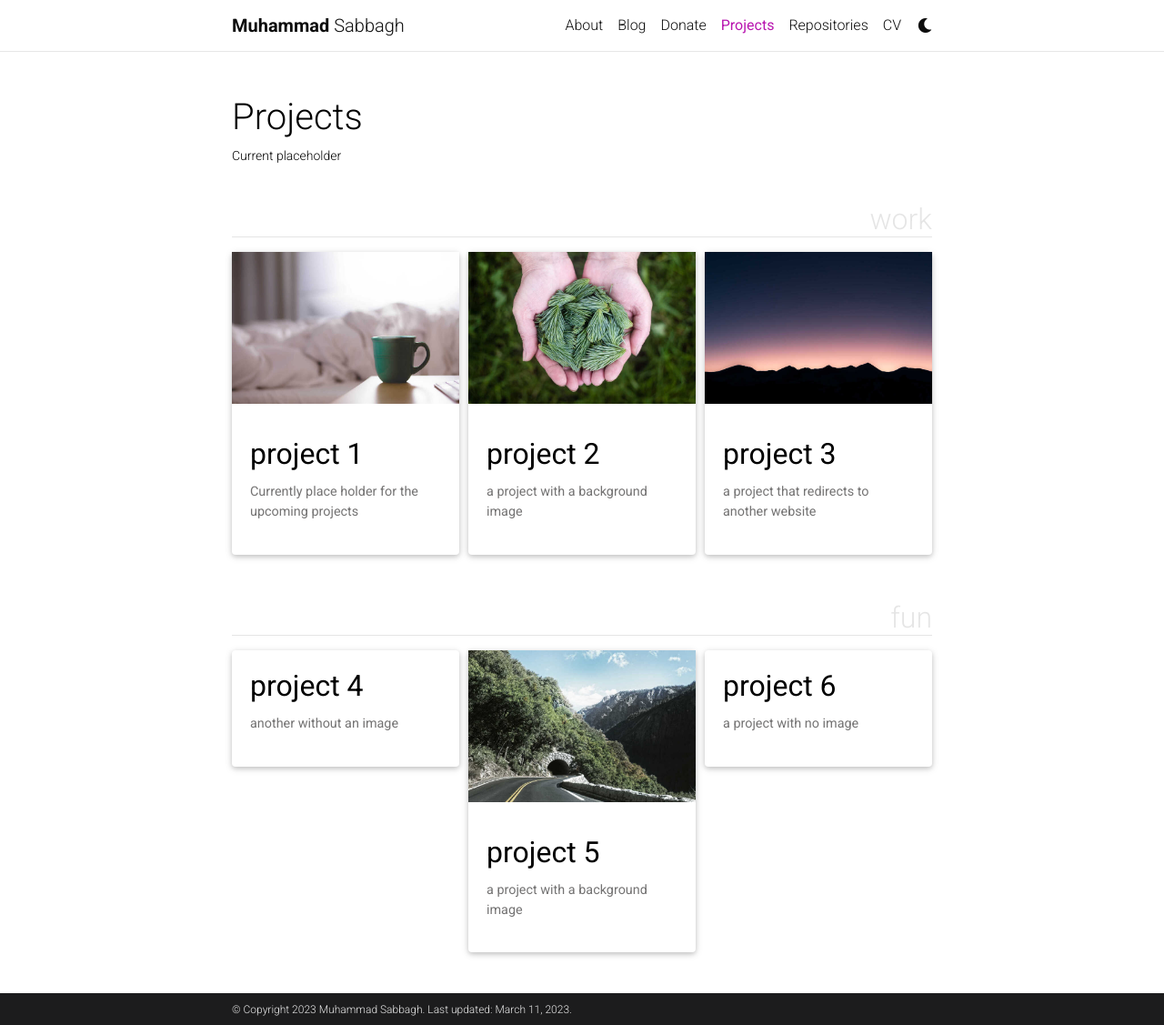
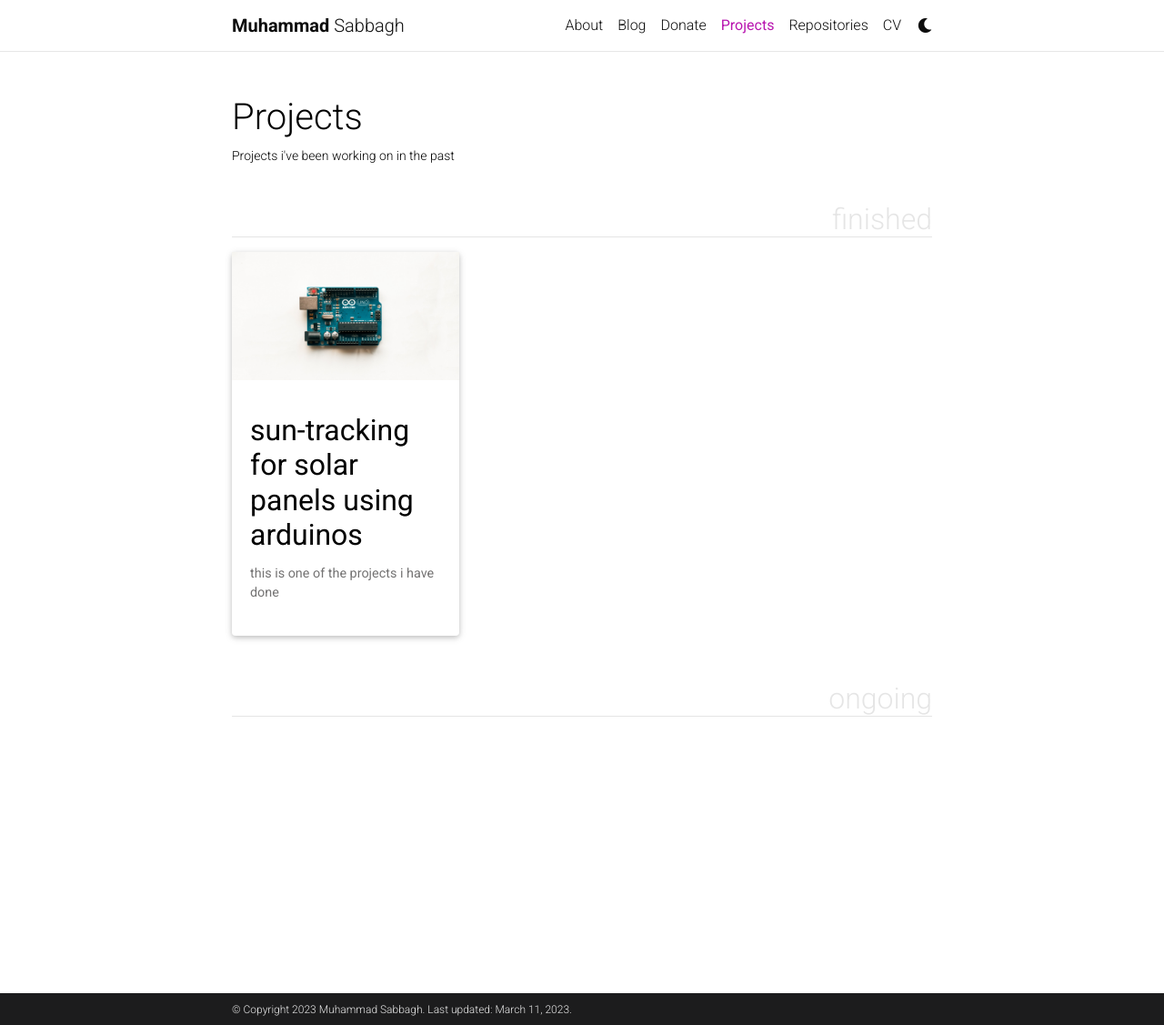
Before and after one commit to MuhammedSabbagh/MuhammedSabbagh.github.io, a Jekyll site: the page built from _pages/projects.md, in a window 1280 px wide and 1127 px high. Shown: the whole window at 91% size. Built offline with Jekyll 4.4.1, drawn with Linux system fonts in a browser that asks for light colours; full-size pictures stand in for the smaller copies a plugin makes; comment, search, counter and statistics services are not loaded; a style sheet for code colours, icons or effects is not loaded.

Commit message:
adding project,pic, and editings

````diff
--- a/_pages/projects.md
+++ b/_pages/projects.md
@@ -2,10 +2,10 @@
 layout: page
 title: Projects
 permalink: /projects/
-description: Current placeholder
+description: Projects i've been working on in the past
 nav: true
 nav_order: 2
-display_categories: [work, fun]
+display_categories: [finished, ongoing]
 horizontal: false
 ---
 
--- a/_projects/1_project.md
+++ /dev/null
@@ -1,80 +0,0 @@
----
-layout: page
-title: project 1
-description: Currently place holder for the upcoming projects
-img: assets/img/12.jpg
-importance: 1
-category: work
----
-
-Every project has a beautiful feature showcase page.
-It's easy to include images in a flexible 3-column grid format.
-Make your photos 1/3, 2/3, or full width.
-
-To give your project a background in the portfolio page, just add the img tag to the front matter like so:
-
-    ---
-    layout: page
-    title: project
-    description: a project with a background image
-    img: /assets/img/12.jpg
-    ---
-
-<div class="row">
-    <div class="col-sm mt-3 mt-md-0">
-        {% include figure.html path="assets/img/1.jpg" title="example image" class="img-fluid rounded z-depth-1" %}
-    </div>
-    <div class="col-sm mt-3 mt-md-0">
-        {% include figure.html path="assets/img/3.jpg" title="example image" class="img-fluid rounded z-depth-1" %}
-    </div>
-    <div class="col-sm mt-3 mt-md-0">
-        {% include figure.html path="assets/img/5.jpg" title="example image" class="img-fluid rounded z-depth-1" %}
-    </div>
-</div>
-<div class="caption">
-    Caption photos easily. On the left, a road goes through a tunnel. Middle, leaves artistically fall in a hipster photoshoot. Right, in another hipster photoshoot, a lumberjack grasps a handful of pine needles.
-</div>
-<div class="row">
-    <div class="col-sm mt-3 mt-md-0">
-        {% include figure.html path="assets/img/5.jpg" title="example image" class="img-fluid rounded z-depth-1" %}
-    </div>
-</div>
-<div class="caption">
-    This image can also have a caption. It's like magic.
-</div>
-
-You can also put regular text between your rows of images.
-Say you wanted to write a little bit about your project before you posted the rest of the images.
-You describe how you toiled, sweated, *bled* for your project, and then... you reveal its glory in the next row of images.
-
-
-<div class="row justify-content-sm-center">
-    <div class="col-sm-8 mt-3 mt-md-0">
-        {% include figure.html path="assets/img/6.jpg" title="example image" class="img-fluid rounded z-depth-1" %}
-    </div>
-    <div class="col-sm-4 mt-3 mt-md-0">
-        {% include figure.html path="assets/img/11.jpg" title="example image" class="img-fluid rounded z-depth-1" %}
-    </div>
-</div>
-<div class="caption">
-    You can also have artistically styled 2/3 + 1/3 images, like these.
-</div>
-
-
-The code is simple.
-Just wrap your images with `<div class="col-sm">` and place them inside `<div class="row">` (read more about the <a href="https://getbootstrap.com/docs/4.4/layout/grid/">Bootstrap Grid</a> system).
-To make images responsive, add `img-fluid` class to each; for rounded corners and shadows use `rounded` and `z-depth-1` classes.
-Here's the code for the last row of images above:
-
-{% raw %}
-```html
-<div class="row justify-content-sm-center">
-    <div class="col-sm-8 mt-3 mt-md-0">
-        {% include figure.html path="assets/img/6.jpg" title="example image" class="img-fluid rounded z-depth-1" %}
-    </div>
-    <div class="col-sm-4 mt-3 mt-md-0">
-        {% include figure.html path="assets/img/11.jpg" title="example image" class="img-fluid rounded z-depth-1" %}
-    </div>
-</div>
-```
-{% endraw %}
--- a/_projects/2_project.md
+++ /dev/null
@@ -1,80 +0,0 @@
----
-layout: page
-title: project 2
-description: a project with a background image
-img: assets/img/3.jpg
-importance: 2
-category: work
----
-
-Every project has a beautiful feature showcase page.
-It's easy to include images in a flexible 3-column grid format.
-Make your photos 1/3, 2/3, or full width.
-
-To give your project a background in the portfolio page, just add the img tag to the front matter like so:
-
-    ---
-    layout: page
-    title: project
-    description: a project with a background image
-    img: /assets/img/12.jpg
-    ---
-
-<div class="row">
-    <div class="col-sm mt-3 mt-md-0">
-        {% include figure.html path="assets/img/1.jpg" title="example image" class="img-fluid rounded z-depth-1" %}
-    </div>
-    <div class="col-sm mt-3 mt-md-0">
-        {% include figure.html path="assets/img/3.jpg" title="example image" class="img-fluid rounded z-depth-1" %}
-    </div>
-    <div class="col-sm mt-3 mt-md-0">
-        {% include figure.html path="assets/img/5.jpg" title="example image" class="img-fluid rounded z-depth-1" %}
-    </div>
-</div>
-<div class="caption">
-    Caption photos easily. On the left, a road goes through a tunnel. Middle, leaves artistically fall in a hipster photoshoot. Right, in another hipster photoshoot, a lumberjack grasps a handful of pine needles.
-</div>
-<div class="row">
-    <div class="col-sm mt-3 mt-md-0">
-        {% include figure.html path="assets/img/5.jpg" title="example image" class="img-fluid rounded z-depth-1" %}
-    </div>
-</div>
-<div class="caption">
-    This image can also have a caption. It's like magic.
-</div>
-
-You can also put regular text between your rows of images.
-Say you wanted to write a little bit about your project before you posted the rest of the images.
-You describe how you toiled, sweated, *bled* for your project, and then... you reveal its glory in the next row of images.
-
-
-<div class="row justify-content-sm-center">
-    <div class="col-sm-8 mt-3 mt-md-0">
-        {% include figure.html path="assets/img/6.jpg" title="example image" class="img-fluid rounded z-depth-1" %}
-    </div>
-    <div class="col-sm-4 mt-3 mt-md-0">
-        {% include figure.html path="assets/img/11.jpg" title="example image" class="img-fluid rounded z-depth-1" %}
-    </div>
-</div>
-<div class="caption">
-    You can also have artistically styled 2/3 + 1/3 images, like these.
-</div>
-
-
-The code is simple.
-Just wrap your images with `<div class="col-sm">` and place them inside `<div class="row">` (read more about the <a href="https://getbootstrap.com/docs/4.4/layout/grid/">Bootstrap Grid</a> system).
-To make images responsive, add `img-fluid` class to each; for rounded corners and shadows use `rounded` and `z-depth-1` classes.
-Here's the code for the last row of images above:
-
-{% raw %}
-```html
-<div class="row justify-content-sm-center">
-    <div class="col-sm-8 mt-3 mt-md-0">
-        {% include figure.html path="assets/img/6.jpg" title="example image" class="img-fluid rounded z-depth-1" %}
-    </div>
-    <div class="col-sm-4 mt-3 mt-md-0">
-        {% include figure.html path="assets/img/11.jpg" title="example image" class="img-fluid rounded z-depth-1" %}
-    </div>
-</div>
-```
-{% endraw %}
--- a/_projects/4_project.md
+++ /dev/null
@@ -1,80 +0,0 @@
----
-layout: page
-title: project 4
-description: another without an image
-img:
-importance: 3
-category: fun
----
-
-Every project has a beautiful feature showcase page.
-It's easy to include images in a flexible 3-column grid format.
-Make your photos 1/3, 2/3, or full width.
-
-To give your project a background in the portfolio page, just add the img tag to the front matter like so:
-
-    ---
-    layout: page
-    title: project
-    description: a project with a background image
-    img: /assets/img/12.jpg
-    ---
-
-<div class="row">
-    <div class="col-sm mt-3 mt-md-0">
-        {% include figure.html path="assets/img/1.jpg" title="example image" class="img-fluid rounded z-depth-1" %}
-    </div>
-    <div class="col-sm mt-3 mt-md-0">
-        {% include figure.html path="assets/img/3.jpg" title="example image" class="img-fluid rounded z-depth-1" %}
-    </div>
-    <div class="col-sm mt-3 mt-md-0">
-        {% include figure.html path="assets/img/5.jpg" title="example image" class="img-fluid rounded z-depth-1" %}
-    </div>
-</div>
-<div class="caption">
-    Caption photos easily. On the left, a road goes through a tunnel. Middle, leaves artistically fall in a hipster photoshoot. Right, in another hipster photoshoot, a lumberjack grasps a handful of pine needles.
-</div>
-<div class="row">
-    <div class="col-sm mt-3 mt-md-0">
-        {% include figure.html path="assets/img/5.jpg" title="example image" class="img-fluid rounded z-depth-1" %}
-    </div>
-</div>
-<div class="caption">
-    This image can also have a caption. It's like magic.
-</div>
-
-You can also put regular text between your rows of images.
-Say you wanted to write a little bit about your project before you posted the rest of the images.
-You describe how you toiled, sweated, *bled* for your project, and then... you reveal its glory in the next row of images.
-
-
-<div class="row justify-content-sm-center">
-    <div class="col-sm-8 mt-3 mt-md-0">
-        {% include figure.html path="assets/img/6.jpg" title="example image" class="img-fluid rounded z-depth-1" %}
-    </div>
-    <div class="col-sm-4 mt-3 mt-md-0">
-        {% include figure.html path="assets/img/11.jpg" title="example image" class="img-fluid rounded z-depth-1" %}
-    </div>
-</div>
-<div class="caption">
-    You can also have artistically styled 2/3 + 1/3 images, like these.
-</div>
-
-
-The code is simple.
-Just wrap your images with `<div class="col-sm">` and place them inside `<div class="row">` (read more about the <a href="https://getbootstrap.com/docs/4.4/layout/grid/">Bootstrap Grid</a> system).
-To make images responsive, add `img-fluid` class to each; for rounded corners and shadows use `rounded` and `z-depth-1` classes.
-Here's the code for the last row of images above:
-
-{% raw %}
-```html
-<div class="row justify-content-sm-center">
-    <div class="col-sm-8 mt-3 mt-md-0">
-        {% include figure.html path="assets/img/6.jpg" title="example image" class="img-fluid rounded z-depth-1" %}
-    </div>
-    <div class="col-sm-4 mt-3 mt-md-0">
-        {% include figure.html path="assets/img/11.jpg" title="example image" class="img-fluid rounded z-depth-1" %}
-    </div>
-</div>
-```
-{% endraw %}
--- a/_projects/5_project.md
+++ /dev/null
@@ -1,80 +0,0 @@
----
-layout: page
-title: project 5
-description: a project with a background image
-img: assets/img/1.jpg
-importance: 3
-category: fun
----
-
-Every project has a beautiful feature showcase page.
-It's easy to include images in a flexible 3-column grid format.
-Make your photos 1/3, 2/3, or full width.
-
-To give your project a background in the portfolio page, just add the img tag to the front matter like so:
-
-    ---
-    layout: page
-    title: project
-    description: a project with a background image
-    img: /assets/img/12.jpg
-    ---
-
-<div class="row">
-    <div class="col-sm mt-3 mt-md-0">
-        {% include figure.html path="assets/img/1.jpg" title="example image" class="img-fluid rounded z-depth-1" %}
-    </div>
-    <div class="col-sm mt-3 mt-md-0">
-        {% include figure.html path="assets/img/3.jpg" title="example image" class="img-fluid rounded z-depth-1" %}
-    </div>
-    <div class="col-sm mt-3 mt-md-0">
-        {% include figure.html path="assets/img/5.jpg" title="example image" class="img-fluid rounded z-depth-1" %}
-    </div>
-</div>
-<div class="caption">
-    Caption photos easily. On the left, a road goes through a tunnel. Middle, leaves artistically fall in a hipster photoshoot. Right, in another hipster photoshoot, a lumberjack grasps a handful of pine needles.
-</div>
-<div class="row">
-    <div class="col-sm mt-3 mt-md-0">
-        {% include figure.html path="assets/img/5.jpg" title="example image" class="img-fluid rounded z-depth-1" %}
-    </div>
-</div>
-<div class="caption">
-    This image can also have a caption. It's like magic.
-</div>
-
-You can also put regular text between your rows of images.
-Say you wanted to write a little bit about your project before you posted the rest of the images.
-You describe how you toiled, sweated, *bled* for your project, and then... you reveal its glory in the next row of images.
-
-
-<div class="row justify-content-sm-center">
-    <div class="col-sm-8 mt-3 mt-md-0">
-        {% include figure.html path="assets/img/6.jpg" title="example image" class="img-fluid rounded z-depth-1" %}
-    </div>
-    <div class="col-sm-4 mt-3 mt-md-0">
-        {% include figure.html path="assets/img/11.jpg" title="example image" class="img-fluid rounded z-depth-1" %}
-    </div>
-</div>
-<div class="caption">
-    You can also have artistically styled 2/3 + 1/3 images, like these.
-</div>
-
-
-The code is simple.
-Just wrap your images with `<div class="col-sm">` and place them inside `<div class="row">` (read more about the <a href="https://getbootstrap.com/docs/4.4/layout/grid/">Bootstrap Grid</a> system).
-To make images responsive, add `img-fluid` class to each; for rounded corners and shadows use `rounded` and `z-depth-1` classes.
-Here's the code for the last row of images above:
-
-{% raw %}
-```html
-<div class="row justify-content-sm-center">
-    <div class="col-sm-8 mt-3 mt-md-0">
-        {% include figure.html path="assets/img/6.jpg" title="example image" class="img-fluid rounded z-depth-1" %}
-    </div>
-    <div class="col-sm-4 mt-3 mt-md-0">
-        {% include figure.html path="assets/img/11.jpg" title="example image" class="img-fluid rounded z-depth-1" %}
-    </div>
-</div>
-```
-{% endraw %}
--- a/_projects/6_project.md
+++ /dev/null
@@ -1,80 +0,0 @@
----
-layout: page
-title: project 6
-description: a project with no image
-img:
-importance: 4
-category: fun
----
-
-Every project has a beautiful feature showcase page.
-It's easy to include images in a flexible 3-column grid format.
-Make your photos 1/3, 2/3, or full width.
-
-To give your project a background in the portfolio page, just add the img tag to the front matter like so:
-
-    ---
-    layout: page
-    title: project
-    description: a project with a background image
-    img: /assets/img/12.jpg
-    ---
-
-<div class="row">
-    <div class="col-sm mt-3 mt-md-0">
-        {% include figure.html path="assets/img/1.jpg" title="example image" class="img-fluid rounded z-depth-1" %}
-    </div>
-    <div class="col-sm mt-3 mt-md-0">
-        {% include figure.html path="assets/img/3.jpg" title="example image" class="img-fluid rounded z-depth-1" %}
-    </div>
-    <div class="col-sm mt-3 mt-md-0">
-        {% include figure.html path="assets/img/5.jpg" title="example image" class="img-fluid rounded z-depth-1" %}
-    </div>
-</div>
-<div class="caption">
-    Caption photos easily. On the left, a road goes through a tunnel. Middle, leaves artistically fall in a hipster photoshoot. Right, in another hipster photoshoot, a lumberjack grasps a handful of pine needles.
-</div>
-<div class="row">
-    <div class="col-sm mt-3 mt-md-0">
-        {% include figure.html path="assets/img/5.jpg" title="example image" class="img-fluid rounded z-depth-1" %}
-    </div>
-</div>
-<div class="caption">
-    This image can also have a caption. It's like magic.
-</div>
-
-You can also put regular text between your rows of images.
-Say you wanted to write a little bit about your project before you posted the rest of the images.
-You describe how you toiled, sweated, *bled* for your project, and then... you reveal its glory in the next row of images.
-
-
-<div class="row justify-content-sm-center">
-    <div class="col-sm-8 mt-3 mt-md-0">
-        {% include figure.html path="assets/img/6.jpg" title="example image" class="img-fluid rounded z-depth-1" %}
-    </div>
-    <div class="col-sm-4 mt-3 mt-md-0">
-        {% include figure.html path="assets/img/11.jpg" title="example image" class="img-fluid rounded z-depth-1" %}
-    </div>
-</div>
-<div class="caption">
-    You can also have artistically styled 2/3 + 1/3 images, like these.
-</div>
-
-
-The code is simple.
-Just wrap your images with `<div class="col-sm">` and place them inside `<div class="row">` (read more about the <a href="https://getbootstrap.com/docs/4.4/layout/grid/">Bootstrap Grid</a> system).
-To make images responsive, add `img-fluid` class to each; for rounded corners and shadows use `rounded` and `z-depth-1` classes.
-Here's the code for the last row of images above:
-
-{% raw %}
-```html
-<div class="row justify-content-sm-center">
-    <div class="col-sm-8 mt-3 mt-md-0">
-        {% include figure.html path="assets/img/6.jpg" title="example image" class="img-fluid rounded z-depth-1" %}
-    </div>
-    <div class="col-sm-4 mt-3 mt-md-0">
-        {% include figure.html path="assets/img/11.jpg" title="example image" class="img-fluid rounded z-depth-1" %}
-    </div>
-</div>
-```
-{% endraw %}
--- /dev/null
+++ b/_projects/sun-tracking-system.md
@@ -0,0 +1,43 @@
+---
+layout: page
+title: Sun-tracking for solar panels using Arduinos
+description: this is one of the projects i have done
+img: assets/img/13.jpg
+importance: 1
+category: finished
+---
+
+# Prolouge
+
+This project was a portfolio before it got removed from my disk, not that it is a problem i'm gonna share how it was done.
+
+## The idea
+
+the idea was that i didn't want to use any light\optical or any expensive tools\sensors, this means that i have to rely on my humble understanding of how day and night works..
+
+the thing is since getting into lots of complications when dealing with more than one axle, we will resort to only deal with rotating horizontally we will move forward and comeback to this point later.
+
+## Basic understanding of solar and how it works?
+
+the sun (assuming the day is fully clear at noon) gives an enormous amount of energy ~ $$1kW/m^2$$ !
+
+the thing about solar panels is that they generate electricity from Photovoltaic energy which is great renewable, clean, and low maintainance form of electricity where there is no carbon footprint, but comes with a catch; you can benefit at the peak of the panels by having the sun at the most parallel position to the solar panels, this make moving solar panels from say the east to west preferable where every joule of energy from the sun is important like powering cities, or solar pumping where it's neccessary to keep the pump runnning at all time to help watering crops
+
+## how this project works?
+
+since i left the project for year now i don't remember how exactly i worked on it but the key principle is that we have daytime period and this period was devided to 20 moves across the day
+this mean roughly 120 degrees is divided over 20 moves making 6 degrees each move, this is briliant and helps increasing the solar panels efficiency across the day
+
+## where did the sketch go?
+
+unfourtunately the Arduino sketch is missing and i couldn't find it nevertheless the code was pretty horrible so it had to be rewritten because of memory leaks, lots of unlimited recursions, bad code habits, ifs, basicly it was off the scale and the proof of concept deemed bad
+
+## is there a plan to re-write?
+
+yes and no
+
+- the concept while good has flows and making it production product isn't a great idea
+
+- i'm looking for more ambitious and more reasonable projects such as for example xinu_avr; in all fairness observing things in Low level is always fun and intruiging.
+
+- if there is a possibility for a better iteration of this project i might start working on it however i won't be using AVR microcontrollers due to how limited they are (they are so small!)
````
Also changed, not shown: _news/ko-fi-is-in.md (+4 -2 lines), _pages/about.md (+0 -1 lines), _projects/3_project.md (deleted, +0 -81 lines), .github/FUNDING.yml, assets/img/13.jpg (added).
